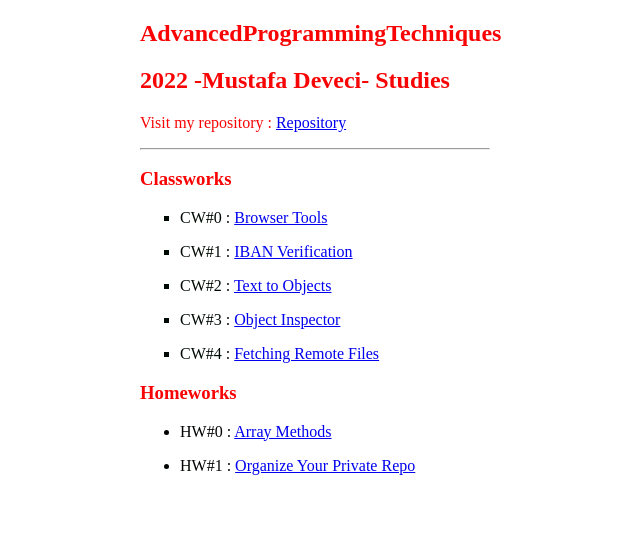
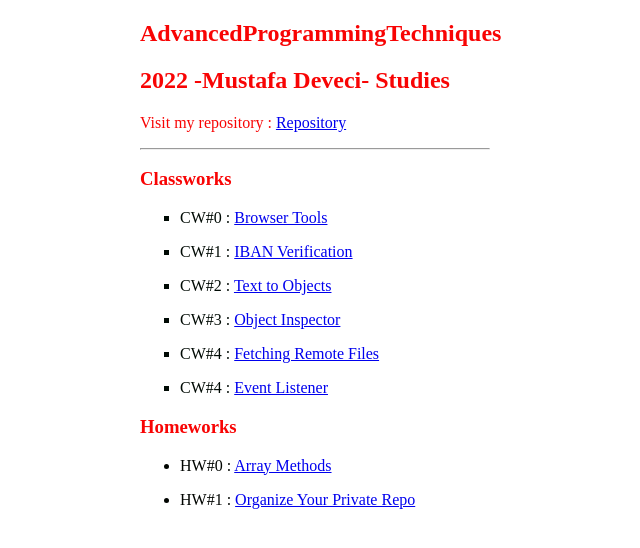
Before and after one commit to Mustafa-Deveci/AdvancedProgramming-Studies, a plain HTML site: page index.html in a window 1280 px wide. Shown: the whole page, without its empty margins (325-965 px from the left). Drawn offline with Linux system fonts and the light colour scheme.

Commit message:
Update index.html

```diff
--- a/index.html
+++ b/index.html
@@ -20,6 +20,8 @@
     <li><p>CW#2 : <a href = "Classworks/List of Objects.html">Text to Objects</a></p></li>
     <li><p>CW#3 : <a href = "Classworks/Inspector.html">Object Inspector</a></p></li>
     <li><p>CW#4 : <a href = "Classworks/xxx.html">Fetching Remote Files</a></p></li>
+    <li><p>CW#4 : <a href = "Classworks/xxx.html">Event Listener</a></p></li>
+
 
 </ul>
 <h3>Homeworks</h3>
```
